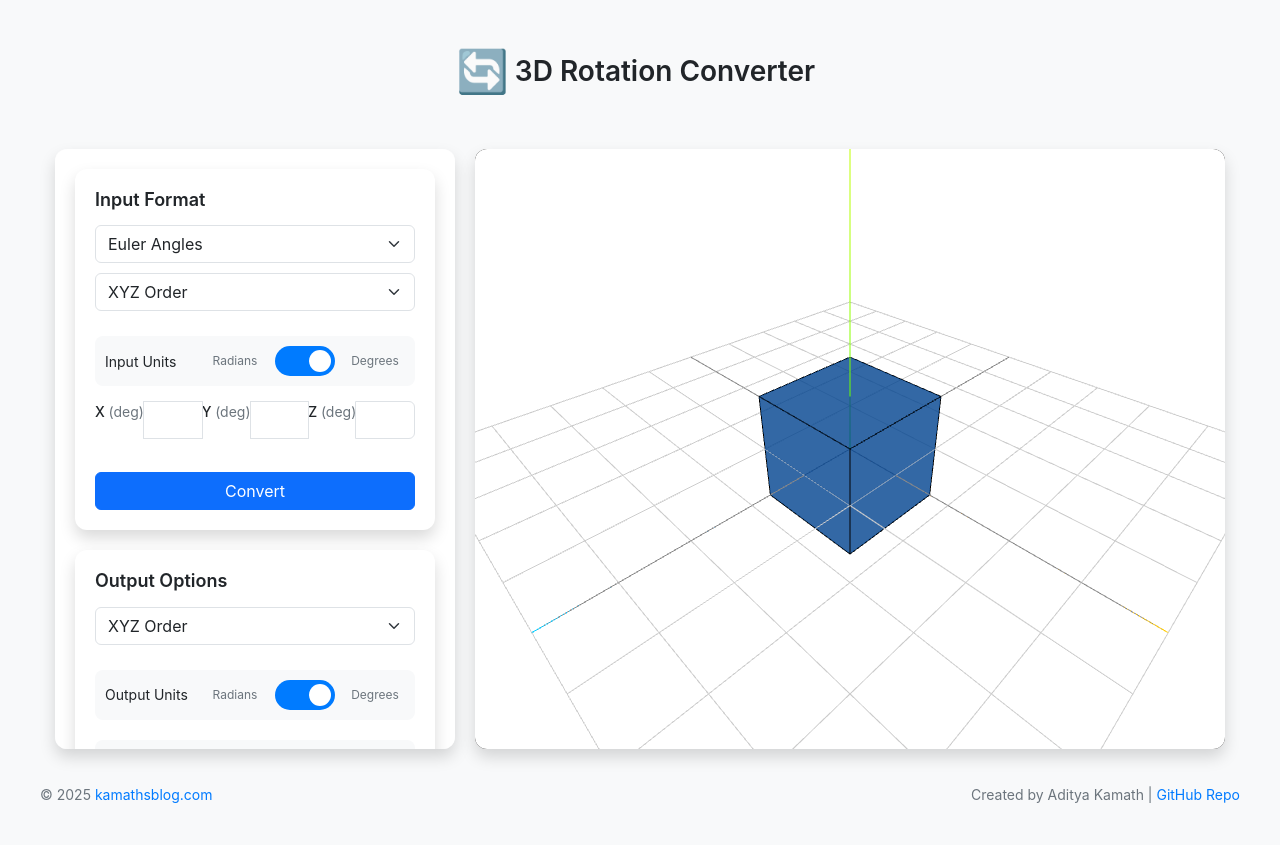
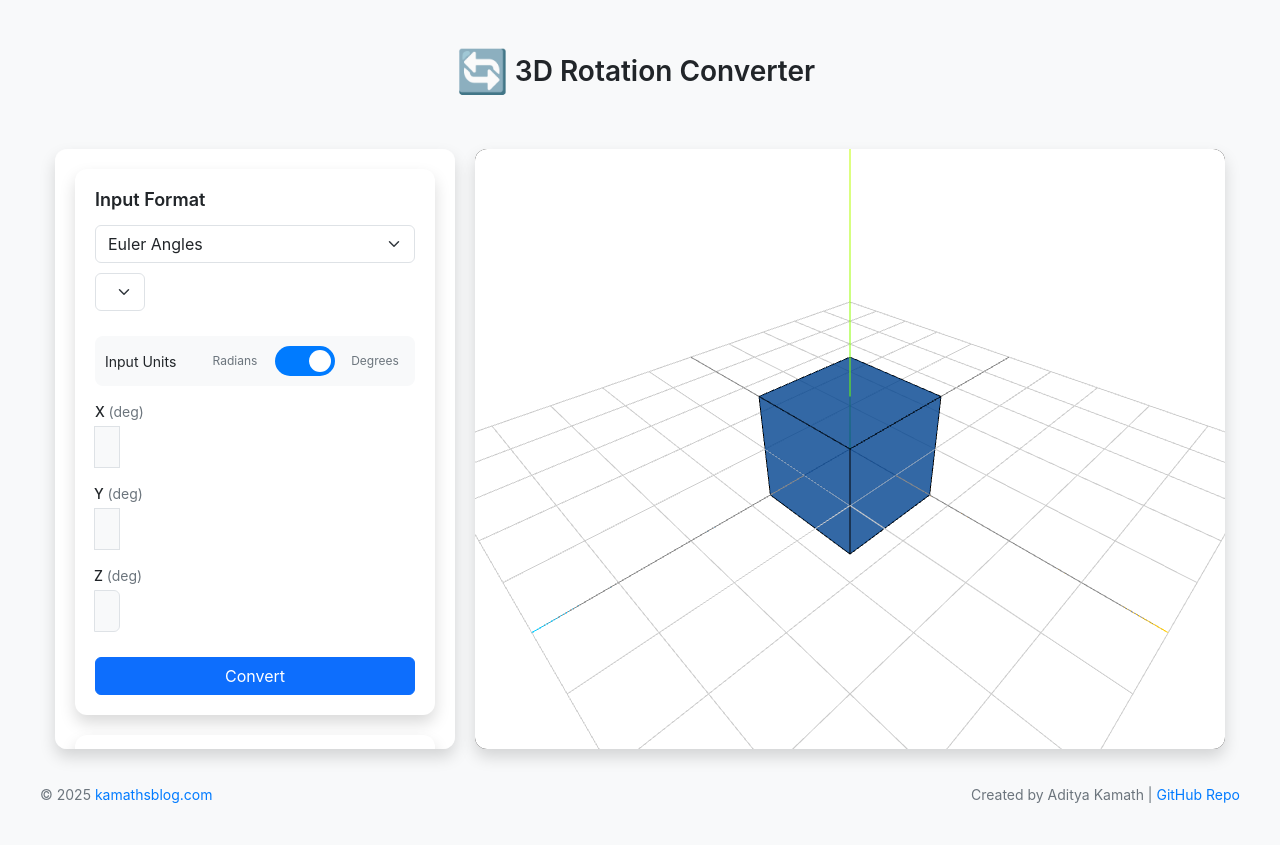
Before and after one commit to adityakamath/rotation-converter, a Flask app: page / in a window 1280 px wide. Run offline with Flask 3, Linux system fonts and the light colour scheme; some libraries are stand-ins or nearby versions.

Commit message:
Fix input field styles to make them properly interactive

```diff
--- a/templates/index.html
+++ b/templates/index.html
@@ -154,10 +154,29 @@
 
         .input-group {
             margin-bottom: 15px;
+            display: flex;
+            flex-direction: column;
         }
 
         .input-group input {
-            margin-bottom: 8px;
+            margin-bottom: 15px;
+            width: 100%;
+            padding: 8px 12px;
+            border: 1px solid var(--border-color);
+            border-radius: 6px;
+            background-color: var(--background-color);
+            color: var(--text-primary);
+            transition: var(--transition);
+        }
+
+        .input-group input:last-child {
+            margin-bottom: 0;
+        }
+
+        .input-group input:focus {
+            border-color: var(--primary-color);
+            outline: none;
+            box-shadow: 0 0 0 2px rgba(0, 123, 255, 0.1);
         }
 
         .input-label {
```
